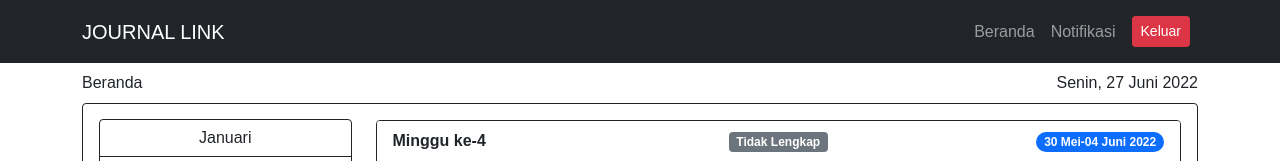
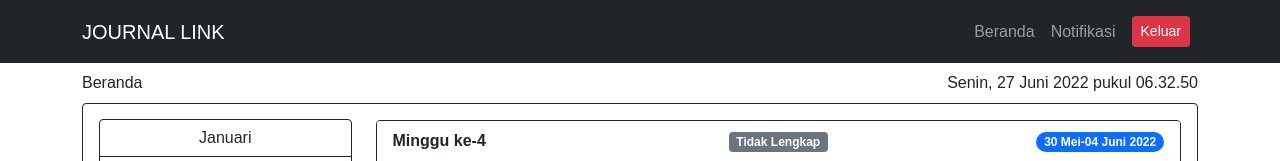
Before and after one commit to rg-km/final-project-engineering-75, a React (Create React App) app in the folder client-side/: page / in a window 1280 px wide. Shown: the top 161 px of the page. Built offline with nearby package versions, Linux system fonts and the light colour scheme.

Commit message:
update state tanggal

```diff
--- a/client-side/package.json
+++ b/client-side/package.json
@@ -6,6 +6,7 @@
     "@testing-library/jest-dom": "^5.16.4",
     "@testing-library/react": "^13.3.0",
     "@testing-library/user-event": "^13.5.0",
+    "axios": "^0.27.2",
     "bootstrap": "^5.1.3",
     "react": "^18.2.0",
     "react-bootstrap": "^2.4.0",
@@ -14,7 +15,8 @@
     "react-router-dom": "^6.3.0",
     "react-scripts": "^2.1.3",
     "styled-components": "^5.3.5",
-    "web-vitals": "^2.1.4"
+    "web-vitals": "^2.1.4",
+    "zustand": "^4.0.0-rc.1"
   },
   "scripts": {
     "start": "react-scripts start",
--- a/client-side/src/components/beranda/tanggal.js
+++ b/client-side/src/components/beranda/tanggal.js
@@ -1,15 +1,21 @@
 import React from 'react'
 
-const Tanggal = () => {
-  const date = new Date();
-  const options = { weekday: 'long', year: 'numeric', month: 'long', day: 'numeric' };
-  const display = date.toLocaleDateString("id-ID", options);
+class Tanggal extends React.Component {
+  constructor(props) {
+    super(props);
+    this.state = {
+      date: new Date(),
+    };
+  }
 
-  return (
-    <div>
-        {display}
-    </div>
-  )
+  render() {
+    const options = { weekday: 'long', year: 'numeric', month: 'long', day: 'numeric' };
+    return (
+      <div>
+        {this.state.date.toLocaleTimeString("id-ID", options)}
+      </div>
+    );
+  }
 }
 
 export default Tanggal
```
Also changed, not shown: 1 other file (tests, documents, lock files or other folders).
